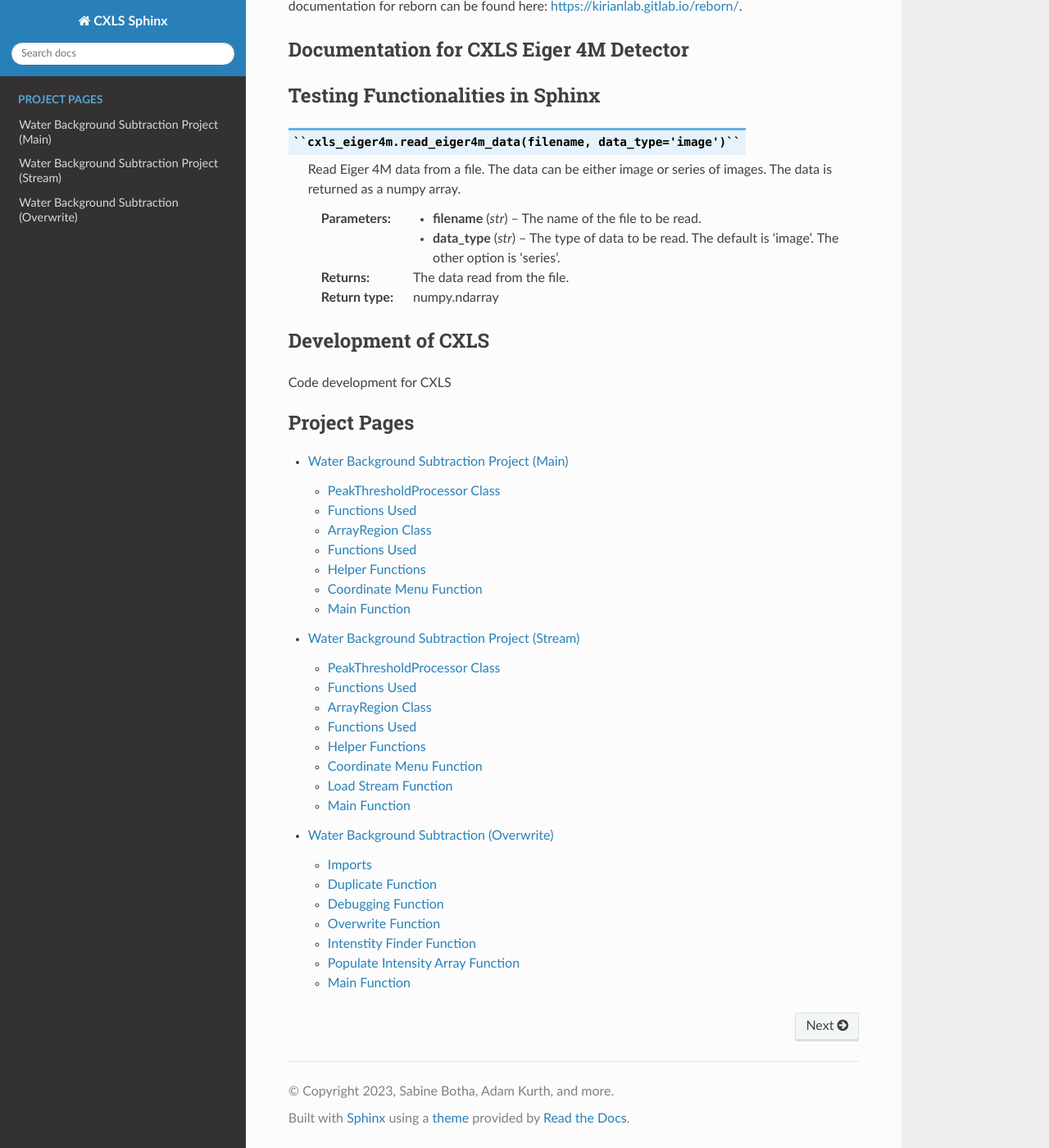
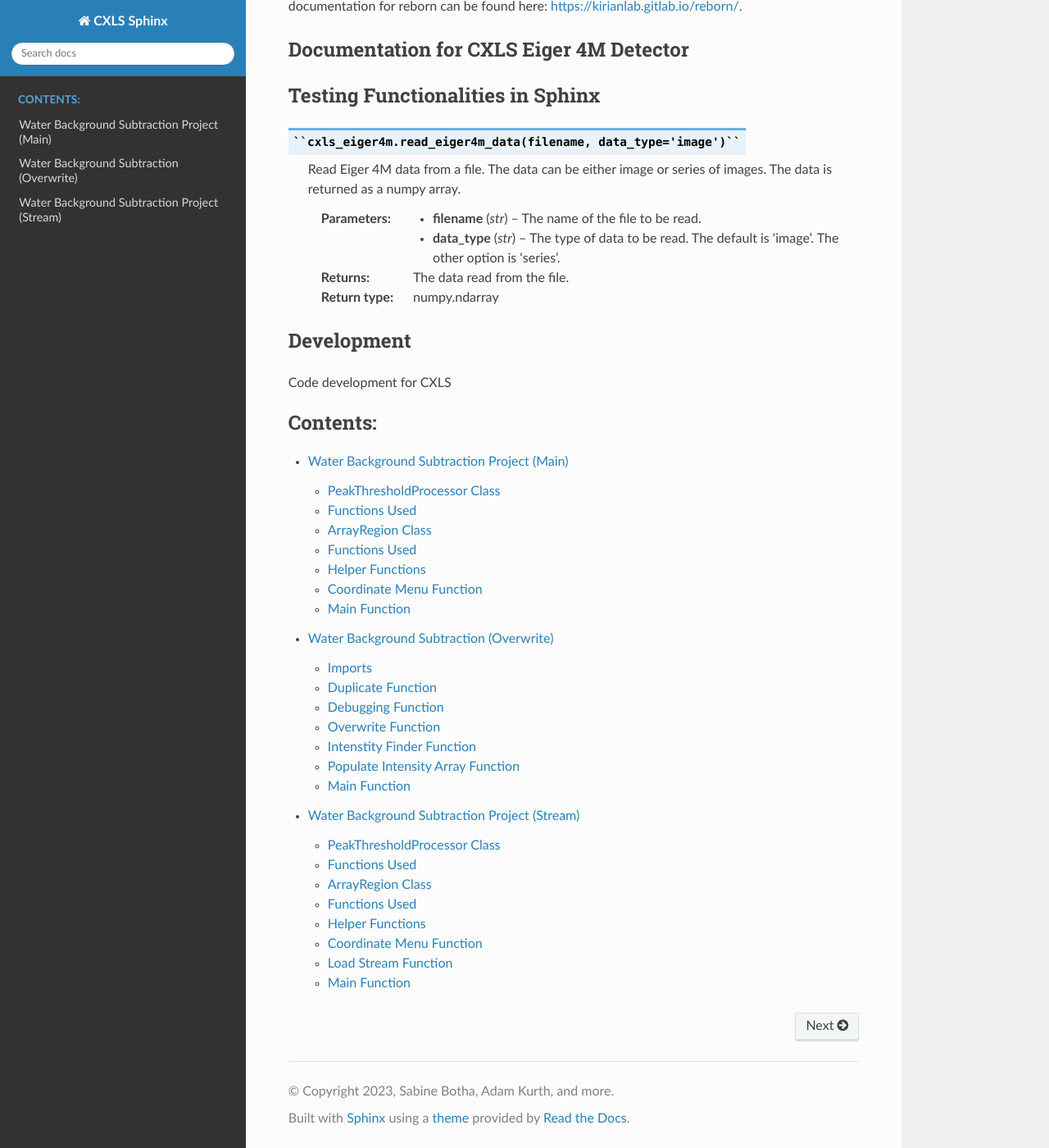
Before and after one commit to adamkurth/CXLS_Sphinx, a Sphinx documentation site: the page built from docs/source/index.rst, in a window 1280 px wide and 1400 px high, scrolled down 1066 px. Shown: the whole window at 82% size. Built offline with Sphinx 7.4.7 and the Read the Docs theme 2.0.0, drawn with Linux system fonts in a browser that asks for light colours; pages that are not in the unit, such as notebooks, are missing from menus.

```diff
--- a/docs/source/index.rst
+++ b/docs/source/index.rst
@@ -90,14 +90,16 @@ Testing Functionalities in Sphinx
    :rtype: numpy.ndarray
 
 .. _development:
-Development of CXLS
--------------------
+
+Development
+-----------
+
 Code development for CXLS
 
 .. toctree::
    :maxdepth: 2
-   :caption: Project Pages
+   :caption: Contents:
 
    background_subtraction
+   overwrite_background_subtraction
    stream_background_subtraction
-   overwrite_background_subtraction
```
